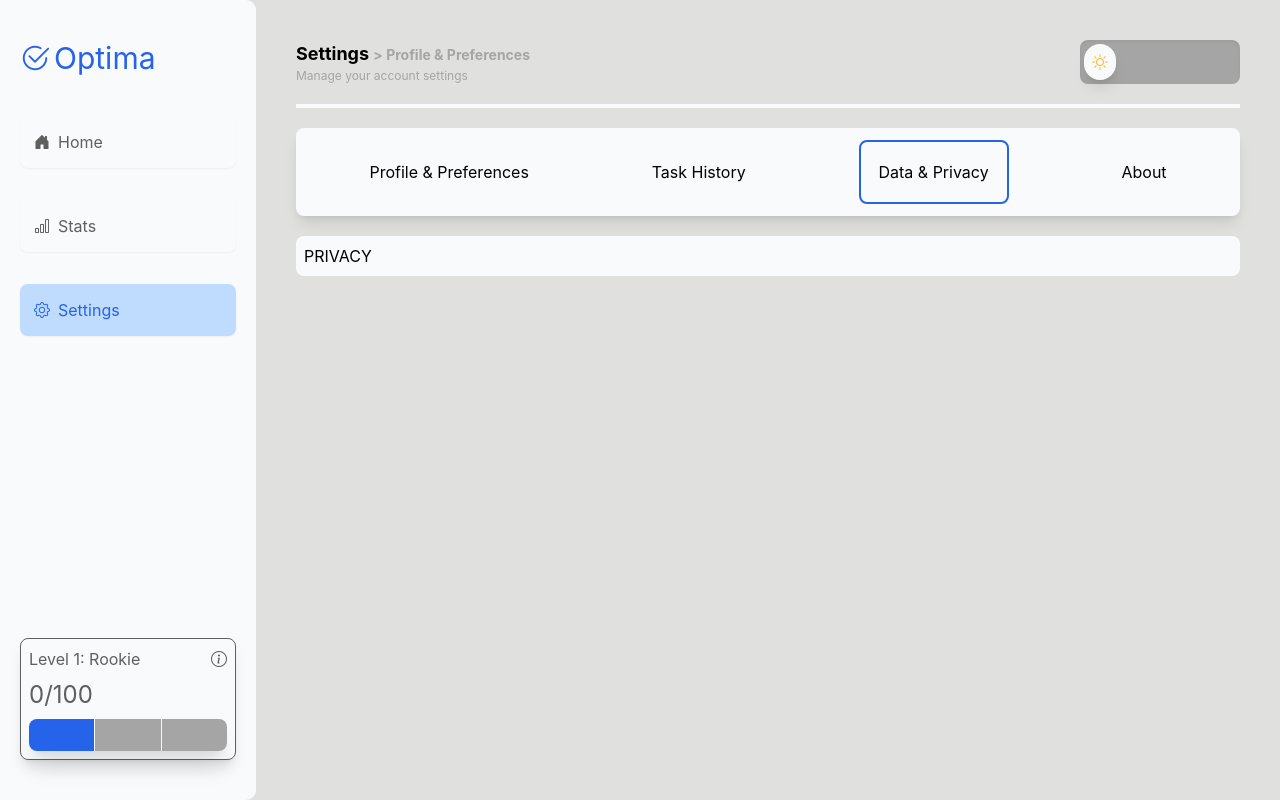
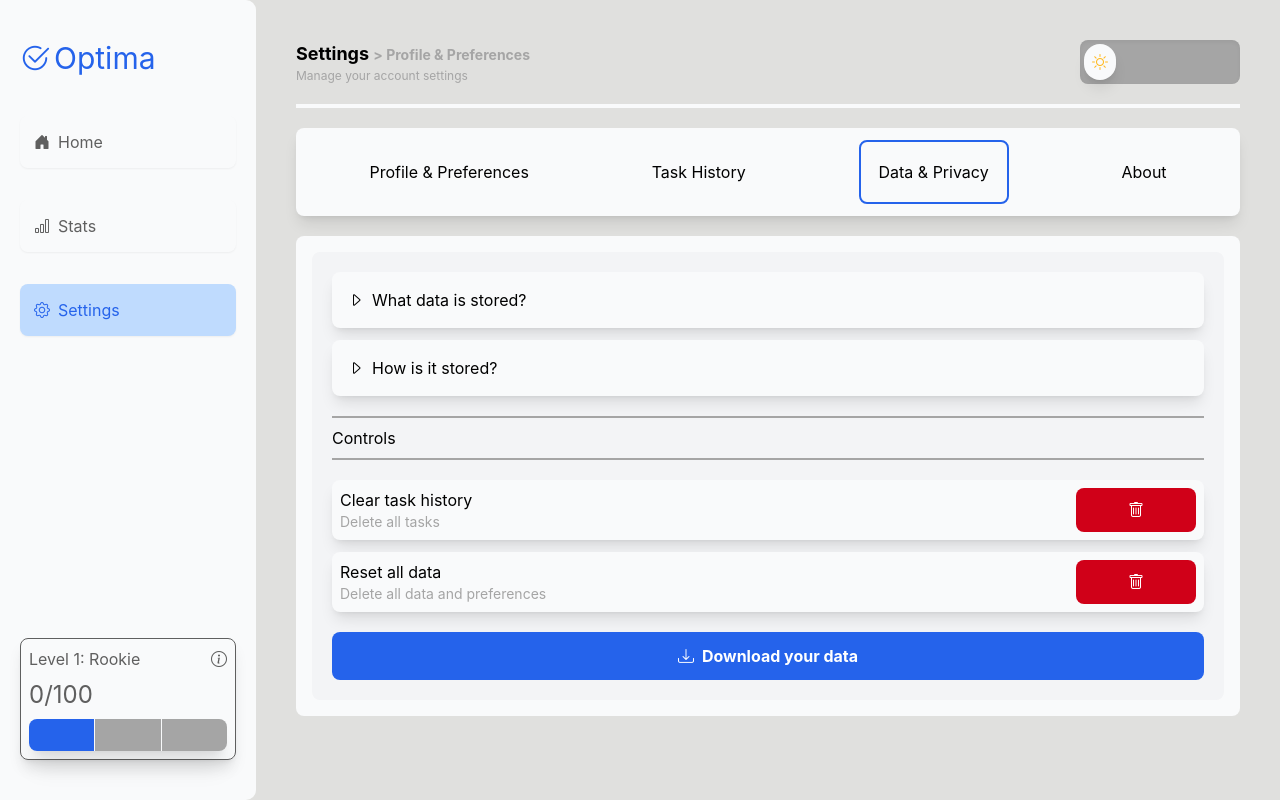
Before and after one commit to theinternetfae/Construction-site, a React (Vite) app: page /test/settings/privacy in a window 1280 px wide. Built offline with nearby package versions, Linux system fonts and the light colour scheme.

Commit message:
Designing privacy UI

```diff
--- a/src/index.css
+++ b/src/index.css
@@ -644,7 +644,7 @@ body {
           @apply flex justify-around items-center p-3 rounded-lg shadow-lg bg-[var(--mainbd-bg)];
 
           .sett-nav {
-            @apply border text-sm border-2 border-transparent p-2 rounded-lg transition duration-300 ease-in-out
+            @apply text-sm border border-2 border-transparent p-2 rounded-lg transition duration-300 ease-in-out
             md:text-base;
           }
         }
@@ -772,6 +772,59 @@ body {
               p {
                 @apply text-center
               }
+            }
+          }
+
+          .privacy {
+            @apply m-2 bg-[var(--light-grey)] rounded-lg p-5 flex flex-col gap-5;
+
+            .demacator {
+              @apply border border-[var(--light-muted-text)];
+            }
+
+            .more-info {
+              @apply flex flex-col gap-3;
+
+              .info {
+                @apply flex flex-col gap-3;
+
+                .opener {
+                  @apply p-4 flex gap-2 rounded-lg bg-[var(--mainbd-bg)] shadow-lg cursor-pointer transition duration-300 ease-in-out
+                  hover:text-[var(--accent)];
+                }
+
+                p {
+                  @apply p-4 flex gap-2 rounded-lg bg-[var(--mainbd-bg)] shadow-sm hidden;
+                }
+              }
+            }
+
+            .separator {
+              @apply flex flex-col gap-2;
+            }
+
+            .task-handler {
+              @apply flex flex-col gap-3;
+
+              .control {
+                @apply p-2 flex justify-between gap-2 rounded-lg bg-[var(--mainbd-bg)] shadow-lg;
+
+                .control-label {
+                  @apply flex flex-col;
+
+                  .subtitle {
+                    @apply text-sm text-[var(--light-muted-text)]
+                  }
+                }
+
+                button {
+                  @apply w-30 rounded-lg bg-[var(--red)] text-white cursor-pointer;
+                }
+              }
+            }
+
+            .download {
+              @apply p-3 flex gap-2 items-center justify-center rounded-lg bg-[var(--accent)] text-white font-bold cursor-pointer;
             }
           }
         }
--- a/src/pages/Stats.jsx
+++ b/src/pages/Stats.jsx
@@ -338,7 +338,7 @@ function Stats() {
             <section className="stats-calendar">
                 <div className="calendar-outer">
 
-                    <i className="bi bi-chevron-left" onClick={() => setChosenMonth(prev => prev.subtract(1, 'month'))}></i>
+                    <i className="bi bi-caret-left" onClick={() => setChosenMonth(prev => prev.subtract(1, 'month'))}></i>
 
                     <div className="calendar-inner">
                         <p className="calendar-month" onClick={() => setChosenMonth(today)}>{chosenMonth.format('MMMM YYYY')}</p>
@@ -387,7 +387,7 @@ function Stats() {
                         </div>
                     </div>
 
-                    <i className="bi bi-chevron-right" onClick={() => setChosenMonth(prev => prev.add(1, 'month'))}></i>
+                    <i className="bi bi-caret-right" onClick={() => setChosenMonth(prev => prev.add(1, 'month'))}></i>
 
                 </div>
             </section>
--- a/src/settings pages/Privacy.jsx
+++ b/src/settings pages/Privacy.jsx
@@ -1,7 +1,62 @@
 function Privacy() {
     return (
         <div className="privacy">
-            PRIVACY
+
+            <section className="more-info">
+
+                <div className="info">
+                    <div className="opener">
+                        <i class="bi bi-caret-right"></i>
+                        What data is stored?
+                    </div>
+                    <p>I am info hidden by opener</p>
+                </div>
+
+                <div className="info">
+                    <div className="opener">
+                        <i class="bi bi-caret-right"></i>
+                        How is it stored?
+                    </div>
+                    <p>I am info hidden by opener</p>
+                </div>
+
+            </section>
+
+            <section className="separator">
+                <div className="demacator"></div>
+                    <p>Controls</p>
+                <div className="demacator"></div>
+            </section>
+
+            <section className="task-handler">
+
+                <div className="control">
+                    <div className="control-label">
+                        <p>Clear task history</p>
+                        <p className="subtitle">Delete all tasks</p>
+                    </div>
+                    <button>
+                        <i class="bi bi-trash"></i>
+                    </button>
+                </div>
+
+                <div className="control">
+                    <div className="control-label">
+                        <p>Reset all data</p>
+                        <p className="subtitle">Delete all data and preferences</p>
+                    </div>
+                    <button>
+                        <i class="bi bi-trash"></i>
+                    </button>
+                </div>
+
+            </section>
+
+            <button className="download">
+                <i class="bi bi-download"></i>
+                Download your data
+            </button>
+
         </div>
     );
 }
```
